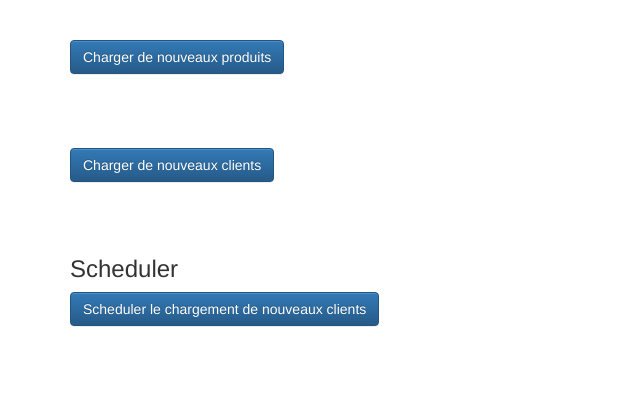
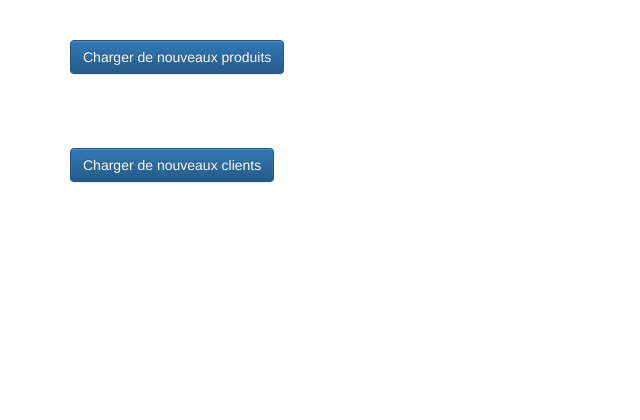
Before and after one commit to ursi-2020/gestion-paiement, a Django app: template application/djangoapp/templates/home.html in a window 1280 px wide. Shown: the part 536-956 px from the top of the page, without its empty margins (0-640 px from the left). After the commit the page ends 719 px from the top, so only its background shows below. Run offline with Django 3.2, Linux system fonts and the light colour scheme; the template is opened without the code that fills it, so the values that code supplies are empty; parts of the project's set-up code (start-up, migrations or seed data) failed here and were passed over; some libraries are stand-ins or nearby versions.

Commit message:
[SCHEDULER] - Added call to scheduler in index views function, removed button

```diff
--- a/application/djangoapp/templates/home.html
+++ b/application/djangoapp/templates/home.html
@@ -141,11 +141,6 @@
             </form>
             <br>
             <br>
-            <h3>Scheduler</h3>
-            {% csrf_token %}
-            <form action="/schedule_load_clients" method="post">
-                <input class="btn btn-primary" type="submit" value="Scheduler le chargement de nouveaux clients">
-            </form>
             <br>
             <br>
             <br>
--- a/application/djangoapp/urls.py
+++ b/application/djangoapp/urls.py
@@ -4,7 +4,6 @@ from . import views
 
 urlpatterns = [
     path('', views.ihm, name='index'),
-    path('', views.schedule_load_clients, name='auto_schedule_load_clients'),
     path('api/info', views.info, name='info'),
     path('api/proceed-payement', views.proceed_payement, name='proceed-payement'),
     path('api/transactions', views.transactions, name='transactions'),
--- a/application/djangoapp/views.py
+++ b/application/djangoapp/views.py
@@ -27,6 +27,7 @@ def info(request):
 
 # The IHM for testing purpose
 def ihm(request):
+    schedule_load_clients(request)
     info = json.loads(api.send_request('gestion-paiement', 'api/info'))
     context = {
         'info': info,
```
